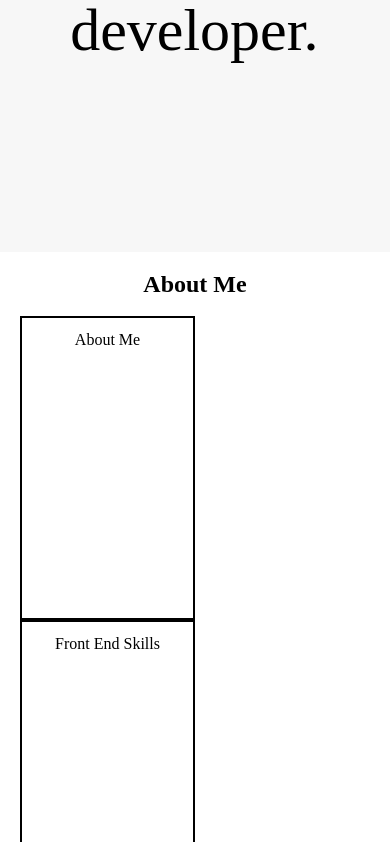
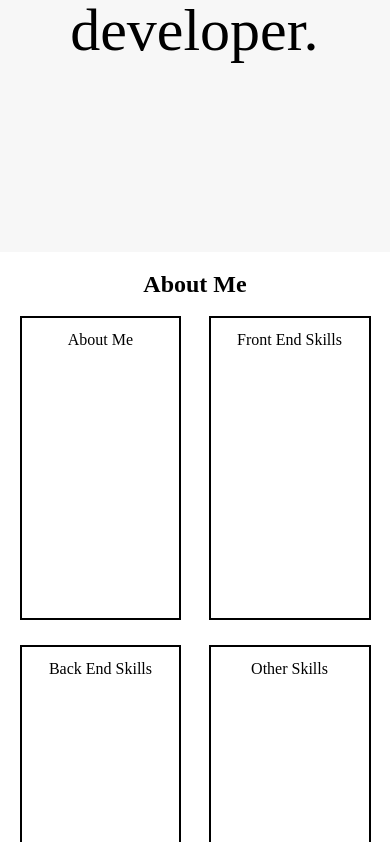
Before and after one commit to Tyler-Knowler/My-Portfolio, a React (Create React App) app: page / in a window 390 px wide. Shown: the part 669-1511 px from the top of the page. Built offline with nearby package versions, Linux system fonts and the light colour scheme; a web font is replaced by a local one.

Commit message:
responsive test - 3

```diff
--- a/src/css/CSSHome.css
+++ b/src/css/CSSHome.css
@@ -245,7 +245,7 @@
 
 
 
-@media only screen and (max-width: 575px) {
+@media (max-width: 575px) {
     .initialSection {
         margin: 5% 10% 50% 10%;
         top: 40%;
@@ -265,7 +265,7 @@
     .about-me-box {
         max-width: 270px;
         min-width: 150px;
-        width: 49%;
+        width: 45%;
         height: 300px;
     }
     .break {
@@ -301,7 +301,7 @@
     }
 }
 
-@media only screen and (min-width: 576px) {
+@media (min-width: 576px) {
     .initialSection {
         margin: 5% 10% 50% 10%;
         top: 40%;
```
